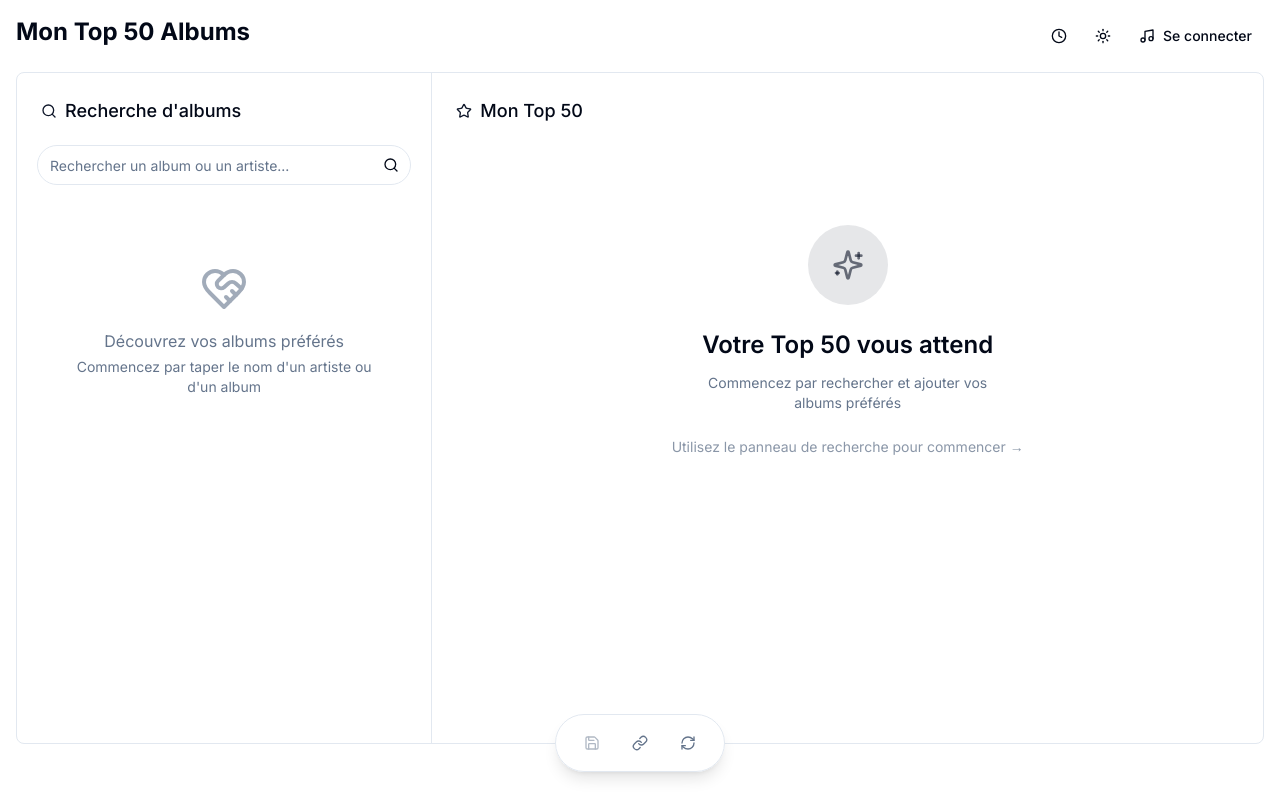
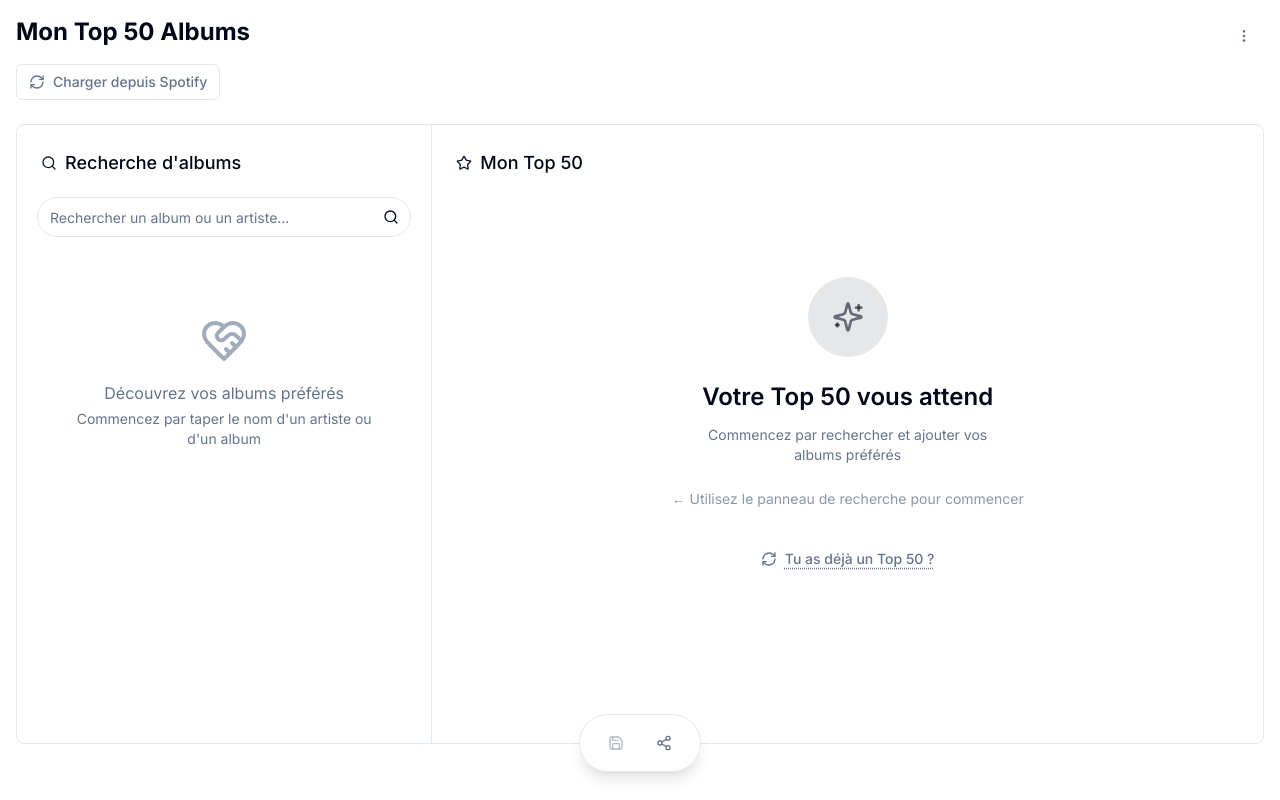
Before and after one commit to FloGeez/my-top-albums, a Next.js app: page / in a window 1280 px wide. Built offline with nearby package versions, Linux system fonts and the light colour scheme.

Commit message:
feat(design): load under title

```diff
--- a/app/page.tsx
+++ b/app/page.tsx
@@ -32,6 +32,8 @@ import {
   Sparkles,
   HeartHandshake,
   RefreshCw,
+  MoreVertical,
+  Share2,
 } from "lucide-react";
 import { Input } from "@/components/ui/input";
 import { Button } from "@/components/ui/button";
@@ -51,12 +53,20 @@ import {
   AlertDialogTitle,
   AlertDialogTrigger,
 } from "@/components/ui/alert-dialog";
+
 import {
   Tooltip,
   TooltipContent,
   TooltipProvider,
   TooltipTrigger,
 } from "@/components/ui/tooltip";
+import {
+  DropdownMenu,
+  DropdownMenuContent,
+  DropdownMenuItem,
+  DropdownMenuSeparator,
+  DropdownMenuTrigger,
+} from "@/components/ui/dropdown-menu";
 
 import { useToast } from "@/hooks/use-toast";
 import Image from "next/image";
@@ -64,6 +74,7 @@ import { spotifyService, type Album } from "@/lib/spotify";
 import { ShareDialog } from "@/components/share-dialog";
 import { SpotifyAuth } from "@/components/spotify-auth";
 import { SpotifySaveButton } from "@/components/spotify-save-button";
+import { SpotifyLoadButton } from "@/components/spotify-load-button";
 import { BackupManagerDialog } from "@/components/backup-manager-dialog";
 import { BackupManager } from "@/lib/backup-manager";
 import { useTheme } from "next-themes";
@@ -93,7 +104,6 @@ export default function MusicApp() {
     null
   );
   const [isBackupDialogOpen, setIsBackupDialogOpen] = useState(false);
-  const [isLoadDialogOpen, setIsLoadDialogOpen] = useState(false);
   const [hasLoadedFromSpotify, setHasLoadedFromSpotify] = useState(false);
   const { theme, setTheme } = useTheme();
   const { isAuthenticated, login } = useSpotifyAuth();
@@ -443,56 +453,6 @@ export default function MusicApp() {
     }
   };
 
-  // Fonction pour charger sa propre playlist
-  const loadOwnPlaylist = async () => {
-    if (!isAuthenticated) {
-      toast({
-        title: "Non connecté",
-        description: "Connectez-vous à Spotify pour charger votre playlist",
-        variant: "destructive",
-      });
-      return;
-    }
-
-    try {
-      console.log("🎵 [LOAD-OWN] Loading own playlist...");
-
-      // Chercher la playlist existante de l'utilisateur
-      const existingPlaylist = await spotifyService.findExistingTopPlaylist([]);
-
-      if (existingPlaylist) {
-        console.log("🎵 [LOAD-OWN] Found own playlist:", existingPlaylist.id);
-
-        const albumsCount = await loadPlaylistAndUpdateState(
-          existingPlaylist.id,
-          true
-        );
-
-        // Pas de mise à jour d'URL pour notre propre playlist
-        setIsFromSharedLink(false);
-        setHasLoadedFromSpotify(true);
-      } else {
-        toast({
-          title: "Aucune playlist trouvée",
-          description: "Vous n'avez pas encore de playlist Top 50",
-          variant: "destructive",
-        });
-      }
-    } catch (error) {
-      console.error("Error loading own playlist:", error);
-      toast({
-        title: "Erreur de chargement",
-        description: "Impossible de charger votre playlist",
-        variant: "destructive",
-      });
-    }
-  };
-
-  // Fonction pour gérer le bouton de chargement (ouvrir la modale)
-  const handleLoadButton = () => {
-    setIsLoadDialogOpen(true);
-  };
-
   // Fonction pour charger une playlist partagée
   const loadSharedPlaylist = async (playlistId: string) => {
     try {
@@ -548,7 +508,7 @@ export default function MusicApp() {
           )}
 
           {/* Header simplifié - Titre à gauche */}
-          <div className="mb-2 mt-12 md:mt-0">
+          <div className="mb-2">
             <h1 className="text-2xl font-bold text-foreground">
               Mon Top 50 Albums
             </h1>
@@ -566,6 +526,19 @@ export default function MusicApp() {
                 <span>Chargement...</span>
               </div>
             )}
+
+            {/* Bouton de chargement depuis Spotify */}
+            {mounted && (
+              <div className="mt-4">
+                <SpotifyLoadButton
+                  onLoad={(loadedAlbums) => {
+                    setTop50(loadedAlbums);
+                    setManualOrder(loadedAlbums);
+                    setSortMode("manual");
+                  }}
+                />
+              </div>
+            )}
           </div>
 
           {/* Actions et paramètres - Barre d'outils discrète */}
@@ -573,33 +546,43 @@ export default function MusicApp() {
             className="absolute top-4 right-4 flex items-center gap-1"
             suppressHydrationWarning
           >
-            {/* Outils secondaires */}
+            {/* Menu principal */}
             {mounted && (
-              <div className="flex items-center gap-1">
-                <TooltipProvider delayDuration={100}>
-                  {/* Sauvegardes */}
-                  <Tooltip>
-                    <TooltipTrigger asChild>
-                      <Button
-                        onClick={() => setIsBackupDialogOpen(true)}
-                        variant="ghost"
-                        size="icon"
-                        aria-label="Historique et sauvegardes"
-                      >
-                        <Clock className="w-4 h-4" />
-                      </Button>
-                    </TooltipTrigger>
-                    <TooltipContent>Historique et sauvegardes</TooltipContent>
-                  </Tooltip>
-
-                  {/* Thème */}
+              <DropdownMenu>
+                <DropdownMenuTrigger asChild>
                   <Button
                     variant="ghost"
                     size="icon"
+                    className="text-muted-foreground hover:text-foreground"
+                    aria-label="Menu principal"
+                  >
+                    <MoreVertical className="w-4 h-4" />
+                  </Button>
+                </DropdownMenuTrigger>
+                <DropdownMenuContent align="end" className="w-48">
+                  {/* Connexion Spotify */}
+                  <div className="px-2 py-1.5">
+                    <SpotifyAuth />
+                  </div>
+
+                  <DropdownMenuSeparator />
+                  {/* Sauvegardes */}
+                  <DropdownMenuItem
+                    onClick={() => setIsBackupDialogOpen(true)}
+                    className="gap-2"
+                  >
+                    <Clock className="w-4 h-4" />
+                    Historique et sauvegardes
+                  </DropdownMenuItem>
+
+                  <DropdownMenuSeparator />
+
+                  {/* Thème */}
+                  <DropdownMenuItem
                     onClick={() =>
                       setTheme(theme === "light" ? "dark" : "light")
                     }
-                    aria-label="Changer le thème"
+                    className="gap-2"
                     suppressHydrationWarning
                   >
                     {theme === "light" ? (
@@ -607,13 +590,11 @@ export default function MusicApp() {
                     ) : (
                       <Sun className="w-4 h-4" />
                     )}
-                  </Button>
-                </TooltipProvider>
-              </div>
+                    {theme === "light" ? "Mode sombre" : "Mode clair"}
+                  </DropdownMenuItem>
+                </DropdownMenuContent>
+              </DropdownMenu>
             )}
-
-            {/* Compte Spotify */}
-            <SpotifyAuth />
           </div>
 
           {/* Alert pour les données partagées */}
@@ -737,6 +718,9 @@ export default function MusicApp() {
                           draggedItem={draggedItem}
                           getSortIcon={getSortIcon}
                           getSortTooltipText={getSortTooltipText}
+                          setTop50={setTop50}
+                          setManualOrder={setManualOrder}
+                          setSortMode={setSortMode}
                         />
                       )}
                     </div>
@@ -890,6 +874,9 @@ export default function MusicApp() {
                         draggedItem={draggedItem}
                         getSortIcon={getSortIcon}
                         getSortTooltipText={getSortTooltipText}
+                        setTop50={setTop50}
+                        setManualOrder={setManualOrder}
+                        setSortMode={setSortMode}
                       />
                     )}
                   </div>
@@ -925,25 +912,10 @@ export default function MusicApp() {
                       size="icon"
                       className="text-muted-foreground hover:text-foreground hover:bg-accent"
                     >
-                      <Link className="w-4 h-4" />
+                      <Share2 className="w-4 h-4" />
                     </Button>
                   </TooltipTrigger>
                   <TooltipContent>Partager votre Top 50</TooltipContent>
-                </Tooltip>
-
-                {/* Charger */}
-                <Tooltip>
-                  <TooltipTrigger asChild>
-                    <Button
-                      onClick={handleLoadButton}
-                      variant="ghost"
-                      size="icon"
-                      className="text-muted-foreground hover:text-foreground hover:bg-accent"
-                    >
-                      <RefreshCw className="w-4 h-4" />
-                    </Button>
-                  </TooltipTrigger>
-                  <TooltipContent>Charger depuis Spotify</TooltipContent>
                 </Tooltip>
               </div>
             </TooltipProvider>
@@ -965,66 +937,6 @@ export default function MusicApp() {
       />
 
       {/* Modale de chargement depuis Spotify */}
-      <AlertDialog open={isLoadDialogOpen} onOpenChange={setIsLoadDialogOpen}>
-        <AlertDialogContent>
-          <AlertDialogHeader>
-            <AlertDialogTitle>Charger depuis Spotify</AlertDialogTitle>
-            <AlertDialogDescription>
-              {isAuthenticated ? (
-                <div className="space-y-4">
-                  <p>
-                    Voulez-vous charger votre Top 50 depuis votre playlist
-                    Spotify ?
-                  </p>
-                  <div className="bg-muted/50 p-3 rounded-lg">
-                    <p className="text-sm text-muted-foreground">
-                      Cette action remplacera votre Top 50 actuel par celui de
-                      votre playlist Spotify.
-                    </p>
-                  </div>
-                </div>
-              ) : (
-                <div className="space-y-4">
-                  <p>
-                    Pour charger votre Top 50 depuis Spotify, vous devez d'abord
-                    vous connecter.
-                  </p>
-                  <div className="bg-muted/50 p-3 rounded-lg">
-                    <p className="text-sm text-muted-foreground">
-                      Vous serez redirigé vers Spotify pour autoriser l'accès à
-                      vos playlists.
-                    </p>
-                  </div>
-                </div>
-              )}
-            </AlertDialogDescription>
-          </AlertDialogHeader>
-          <AlertDialogFooter>
-            <AlertDialogCancel>Annuler</AlertDialogCancel>
-            <AlertDialogAction
-              onClick={() => {
-                if (isAuthenticated) {
-                  toast({
-                    title: "Chargement en cours...",
-                    description: "Récupération de votre Top 50 depuis Spotify",
-                  });
-                  loadOwnPlaylist();
-                } else {
-                  toast({
-                    title: "Connexion requise",
-                    description:
-                      "Vous allez être redirigé vers Spotify pour vous connecter",
-                  });
-                  setTimeout(() => login(), 1000);
-                }
-                setIsLoadDialogOpen(false);
-              }}
-            >
-              {isAuthenticated ? "Charger" : "Se connecter"}
-            </AlertDialogAction>
-          </AlertDialogFooter>
-        </AlertDialogContent>
-      </AlertDialog>
 
       {isFullscreen && (
         <FullscreenView top50={top50} onClose={() => setIsFullscreen(false)} />
@@ -1148,6 +1060,9 @@ const MemoizedTop50Content = React.memo(function Top50Content({
   draggedItem,
   getSortIcon,
   getSortTooltipText,
+  setTop50,
+  setManualOrder,
+  setSortMode,
 }: {
   top50: Album[];
   setActiveTab: (tab: string) => void;
@@ -1166,6 +1081,9 @@ const MemoizedTop50Content = React.memo(function Top50Content({
   draggedItem: number | null;
   getSortIcon: () => ReactNode;
   getSortTooltipText: () => string;
+  setTop50: (albums: Album[]) => void;
+  setManualOrder: (albums: Album[]) => void;
+  setSortMode: (mode: "date" | "manual") => void;
 }) {
   return (
     <div className="flex flex-col h-full">
@@ -1201,8 +1119,22 @@ const MemoizedTop50Content = React.memo(function Top50Content({
                 {/* Instructions desktop */}
                 <div className="hidden md:block">
                   <p className="text-sm text-muted-foreground opacity-75">
-                    Utilisez le panneau de recherche pour commencer →
+                    ← Utilisez le panneau de recherche pour commencer
                   </p>
+                </div>
+
+                {/* Bouton de chargement pour les utilisateurs qui ont déjà un Top 50 */}
+                <div className="mt-8">
+                  <div className="text-center">
+                    <SpotifyLoadButton
+                      onLoad={(loadedAlbums) => {
+                        setTop50(loadedAlbums);
+                        setManualOrder(loadedAlbums);
+                        setSortMode("manual");
+                      }}
+                      borderless={true}
+                    />
+                  </div>
                 </div>
               </div>
             ) : (
--- /dev/null
+++ b/components/spotify-load-button.tsx
@@ -0,0 +1,223 @@
+"use client";
+
+import { useState } from "react";
+import { Button } from "@/components/ui/button";
+import {
+  Tooltip,
+  TooltipContent,
+  TooltipProvider,
+  TooltipTrigger,
+} from "@/components/ui/tooltip";
+import {
+  Dialog,
+  DialogContent,
+  DialogDescription,
+  DialogHeader,
+  DialogTitle,
+} from "@/components/ui/dialog";
+import { useToast } from "@/hooks/use-toast";
+import { useSpotifyAuth } from "@/hooks/use-spotify-auth";
+import { spotifyService, Album } from "@/lib/spotify";
+import { RefreshCw } from "lucide-react";
+
+interface SpotifyLoadButtonProps {
+  onLoad: (albums: Album[]) => void;
+  variant?: "default" | "dock";
+  borderless?: boolean;
+}
+
+export function SpotifyLoadButton({
+  onLoad,
+  variant = "default",
+  borderless = false,
+}: SpotifyLoadButtonProps) {
+  const [isLoading, setIsLoading] = useState(false);
+  const [showLoadModal, setShowLoadModal] = useState(false);
+  const { toast } = useToast();
+  const { isAuthenticated, mounted, login } = useSpotifyAuth();
+
+  const handleLoad = async () => {
+    if (!isAuthenticated) {
+      setShowLoadModal(true);
+      return;
+    }
+
+    setIsLoading(true);
+    try {
+      // Chercher la playlist existante de l'utilisateur
+      const existingPlaylist = await spotifyService.findExistingTopPlaylist([]);
+
+      if (existingPlaylist) {
+        const loadedAlbums = await spotifyService.loadAlbumsFromPlaylistTracks(
+          existingPlaylist.id
+        );
+
+        if (loadedAlbums.length > 0) {
+          onLoad(loadedAlbums);
+          toast({
+            title: "Top 50 chargé !",
+            description: `${loadedAlbums.length} albums ont été récupérés depuis Spotify`,
+          });
+        } else {
+          throw new Error("Playlist vide");
+        }
+      } else {
+        toast({
+          title: "Aucune playlist trouvée",
+          description: "Vous n'avez pas encore de playlist Top 50",
+          variant: "destructive",
+        });
+      }
+    } catch (error) {
+      console.error("Error loading from Spotify:", error);
+      toast({
+        title: "Erreur de chargement",
+        description:
+          "Impossible de charger depuis Spotify. Réessayez plus tard.",
+        variant: "destructive",
+      });
+    } finally {
+      setIsLoading(false);
+    }
+  };
+
+  if (!mounted) {
+    return (
+      <Button
+        disabled
+        variant="ghost"
+        size="icon"
+        className="text-muted-foreground"
+      >
+        <RefreshCw className="w-4 h-4" />
+      </Button>
+    );
+  }
+
+  return (
+    <>
+      {variant === "dock" ? (
+        // Version dock - bouton icon simple
+        <Button
+          onClick={handleLoad}
+          disabled={isLoading}
+          variant="ghost"
+          size="icon"
+          className="text-muted-foreground hover:text-foreground hover:bg-accent"
+        >
+          {isLoading ? (
+            <RefreshCw className="w-4 h-4 animate-spin" />
+          ) : (
+            <RefreshCw className="w-4 h-4" />
+          )}
+        </Button>
+      ) : (
+        // Version par défaut - bouton avec texte
+        <TooltipProvider delayDuration={100}>
+          <Tooltip>
+            <TooltipTrigger asChild>
+              <div className="inline-block">
+                <Button
+                  onClick={handleLoad}
+                  disabled={isLoading}
+                  variant={borderless ? "ghost" : "outline"}
+                  size="sm"
+                  className={`gap-2 ${
+                    borderless
+                      ? "text-muted-foreground hover:text-foreground hover:bg-transparent underline decoration-dotted underline-offset-4"
+                      : "text-muted-foreground hover:text-foreground"
+                  }`}
+                >
+                  {isLoading ? (
+                    <RefreshCw className="w-3 h-3 animate-spin" />
+                  ) : (
+                    <RefreshCw className="w-3 h-3" />
+                  )}
+                  {isLoading
+                    ? "Chargement..."
+                    : borderless
+                    ? "Tu as déjà un Top 50 ?"
+                    : "Charger depuis Spotify"}
+                </Button>
+              </div>
+            </TooltipTrigger>
+            <TooltipContent>
+              {isLoading
+                ? "Chargement en cours..."
+                : !isAuthenticated
+                ? "Connecte-toi pour charger ton Top 50"
+                : "Charger ton Top 50 depuis Spotify"}
+            </TooltipContent>
+          </Tooltip>
+        </TooltipProvider>
+      )}
+
+      {/* Modale d'explication pour le chargement */}
+      <Dialog open={showLoadModal} onOpenChange={setShowLoadModal}>
+        <DialogContent className="max-w-2xl max-h-[80vh] overflow-y-auto">
+          <DialogHeader>
+            <DialogTitle className="text-center">
+              Tu as déjà un Top 50 ?
+            </DialogTitle>
+            <DialogDescription className="text-center">
+              Connecte-toi pour charger ton Top 50 existant
+            </DialogDescription>
+          </DialogHeader>
+
+          <div className="text-center">
+            <RefreshCw className="w-16 h-16 mx-auto text-primary" />
+          </div>
+
+          <div className="space-y-4 text-sm">
+            <div className="flex items-start gap-3">
+              <span className="text-lg">🎵</span>
+              <div>
+                <p className="font-medium">Tu as déjà créé ton Top 50 ?</p>
+                <p className="text-muted-foreground">
+                  Connecte-toi à Spotify pour récupérer ta playlist sauvegardée
+                </p>
+              </div>
+            </div>
+
+            <div className="flex items-start gap-3">
+              <span className="text-lg">🔐</span>
+              <div>
+                <p className="font-medium">Connexion rapide et sécurisée</p>
+                <p className="text-muted-foreground">
+                  On accède uniquement à tes playlists pour la synchronisation
+                </p>
+              </div>
+            </div>
+
+            <div className="flex items-start gap-3">
+              <span className="text-lg">✨</span>
+              <div>
+                <p className="font-medium">Tu n'as pas encore de Top 50 ?</p>
+                <p className="text-muted-foreground">
+                  Pas de problème ! On va créer ta première playlist Spotify
+                  ensemble
+                </p>
+              </div>
+            </div>
+          </div>
+
+          <div className="mt-8 flex gap-2 justify-center">
+            <Button
+              onClick={() => {
+                setShowLoadModal(false);
+                login();
+              }}
+              className="gap-2"
+            >
+              <RefreshCw className="w-4 h-4" />
+              Se connecter à Spotify
+            </Button>
+            <Button onClick={() => setShowLoadModal(false)} variant="outline">
+              Annuler
+            </Button>
+          </div>
+        </DialogContent>
+      </Dialog>
+    </>
+  );
+}
--- a/components/spotify-save-button.tsx
+++ b/components/spotify-save-button.tsx
@@ -157,8 +157,6 @@ export function SpotifySaveButton({
             <RefreshCw className="w-4 h-4 animate-spin" />
           ) : isCheckingPlaylist ? (
             <RefreshCw className="w-4 h-4 animate-spin" />
-          ) : isAuthenticated && existingPlaylist ? (
-            <Upload className="w-4 h-4" />
           ) : (
             <Save className="w-4 h-4" />
           )}
```
